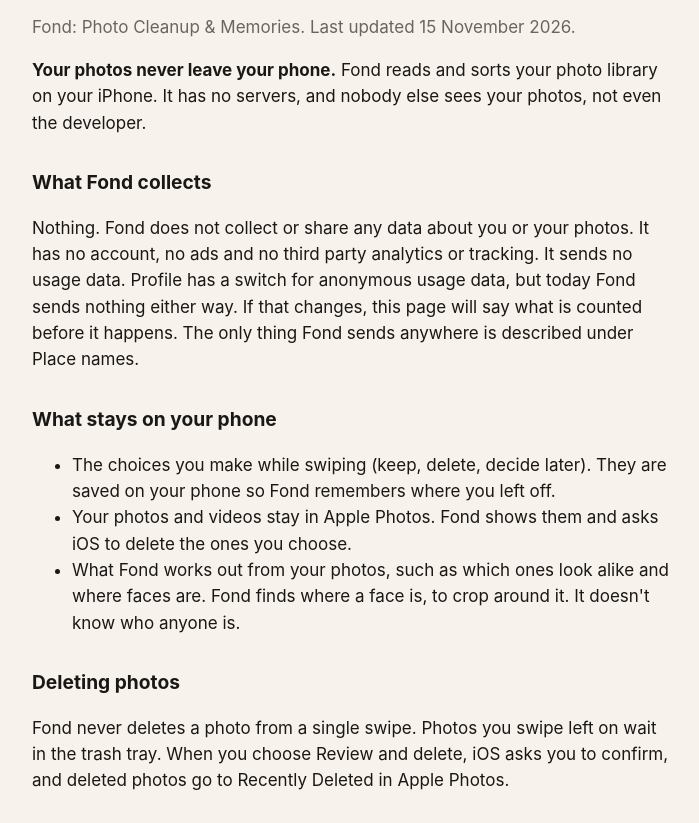
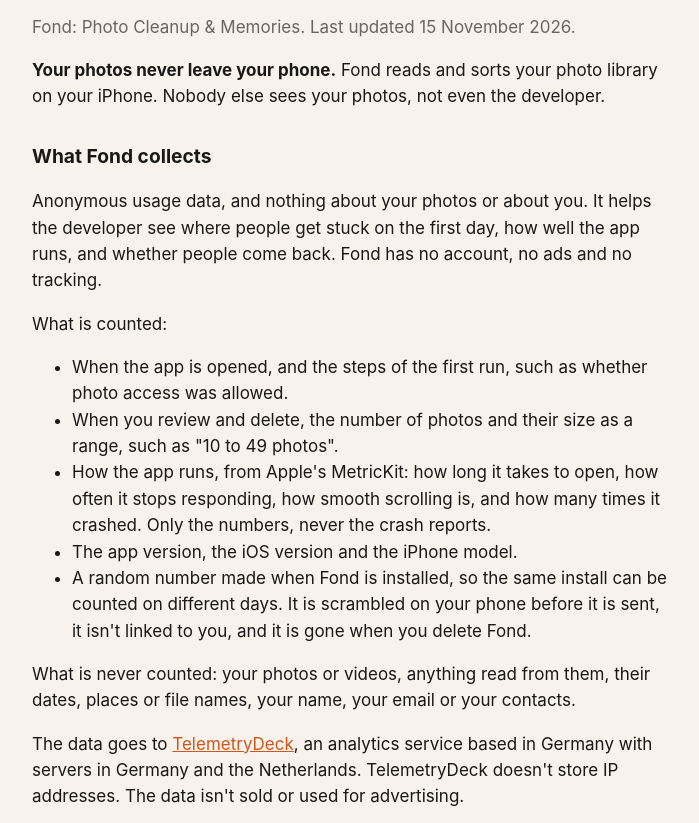
Before and after one commit to bhargav-vasist/fond-site, a plain HTML site: page privacy.html in a window 1280 px wide. Shown: the part 101-924 px from the top of the page, without its empty margins (288-987 px from the left). Drawn offline with Linux system fonts and the light colour scheme.

Commit message:
KAR-135: Say what anonymous usage data Fond 1.0 counts
Co-Authored-By: Claude Opus 5.5 <noreply@anthropic.com>

```diff
--- a/privacy.html
+++ b/privacy.html
@@ -11,10 +11,21 @@
   <h1>Privacy policy</h1>
   <p class="muted">Fond: Photo Cleanup &amp; Memories. Last updated 15 November 2026.</p>
 
-  <p><strong>Your photos never leave your phone.</strong> Fond reads and sorts your photo library on your iPhone. It has no servers, and nobody else sees your photos, not even the developer.</p>
+  <p><strong>Your photos never leave your phone.</strong> Fond reads and sorts your photo library on your iPhone. Nobody else sees your photos, not even the developer.</p>
 
   <h2>What Fond collects</h2>
-  <p>Nothing. Fond does not collect or share any data about you or your photos. It has no account, no ads and no third party analytics or tracking. It sends no usage data. Profile has a switch for anonymous usage data, but today Fond sends nothing either way. If that changes, this page will say what is counted before it happens. The only thing Fond sends anywhere is described under Place names.</p>
+  <p>Anonymous usage data, and nothing about your photos or about you. It helps the developer see where people get stuck on the first day, how well the app runs, and whether people come back. Fond has no account, no ads and no tracking.</p>
+  <p>What is counted:</p>
+  <ul>
+    <li>When the app is opened, and the steps of the first run, such as whether photo access was allowed.</li>
+    <li>When you review and delete, the number of photos and their size as a range, such as "10 to 49 photos".</li>
+    <li>How the app runs, from Apple's MetricKit: how long it takes to open, how often it stops responding, how smooth scrolling is, and how many times it crashed. Only the numbers, never the crash reports.</li>
+    <li>The app version, the iOS version and the iPhone model.</li>
+    <li>A random number made when Fond is installed, so the same install can be counted on different days. It is scrambled on your phone before it is sent, it isn't linked to you, and it is gone when you delete Fond.</li>
+  </ul>
+  <p>What is never counted: your photos or videos, anything read from them, their dates, places or file names, your name, your email or your contacts.</p>
+  <p>The data goes to <a href="https://telemetrydeck.com/privacy">TelemetryDeck</a>, an analytics service based in Germany with servers in Germany and the Netherlands. TelemetryDeck doesn't store IP addresses. The data isn't sold or used for advertising.</p>
+  <p>Turning it off: Profile, "Share anonymous usage data". It is on until you turn it off, and nothing is sent after that.</p>
 
   <h2>What stays on your phone</h2>
   <ul>
@@ -36,7 +47,7 @@
   <p>If a photo has a location, Fond shows where it was taken, such as "Brooklyn". To get that name, it sends the photo's location, and nothing else, to Apple Maps. The photo itself is never sent. Fond doesn't store the names, and the developer can't see these requests. Apple's handling is covered by Apple's privacy policy.</p>
 
   <h2>Children</h2>
-  <p>Fond does not collect data from anyone, including children.</p>
+  <p>Fond collects no personal data from anyone, including children. The anonymous usage data above is the same for everyone.</p>
 
   <h2>Changes</h2>
   <p>If this policy changes, the new version appears on this page with a new date.</p>
```
Also changed, not shown: faq.html (+2 -2 lines), index.html (+1 -1 lines).
